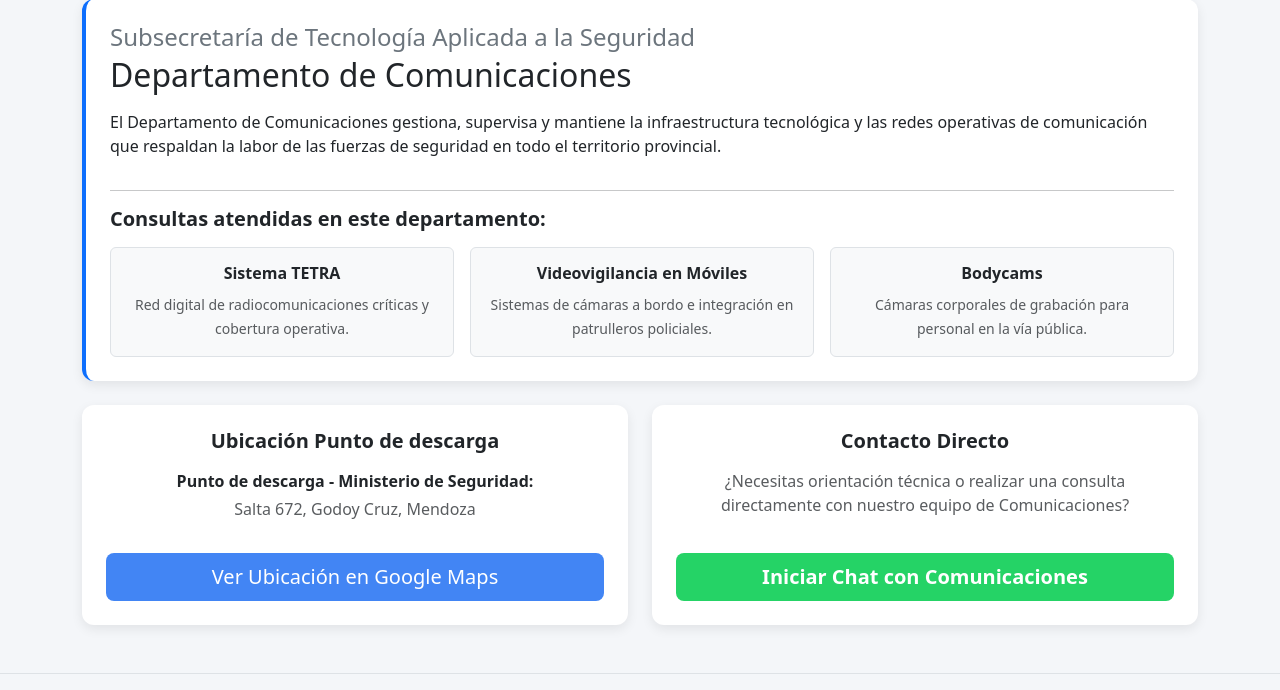
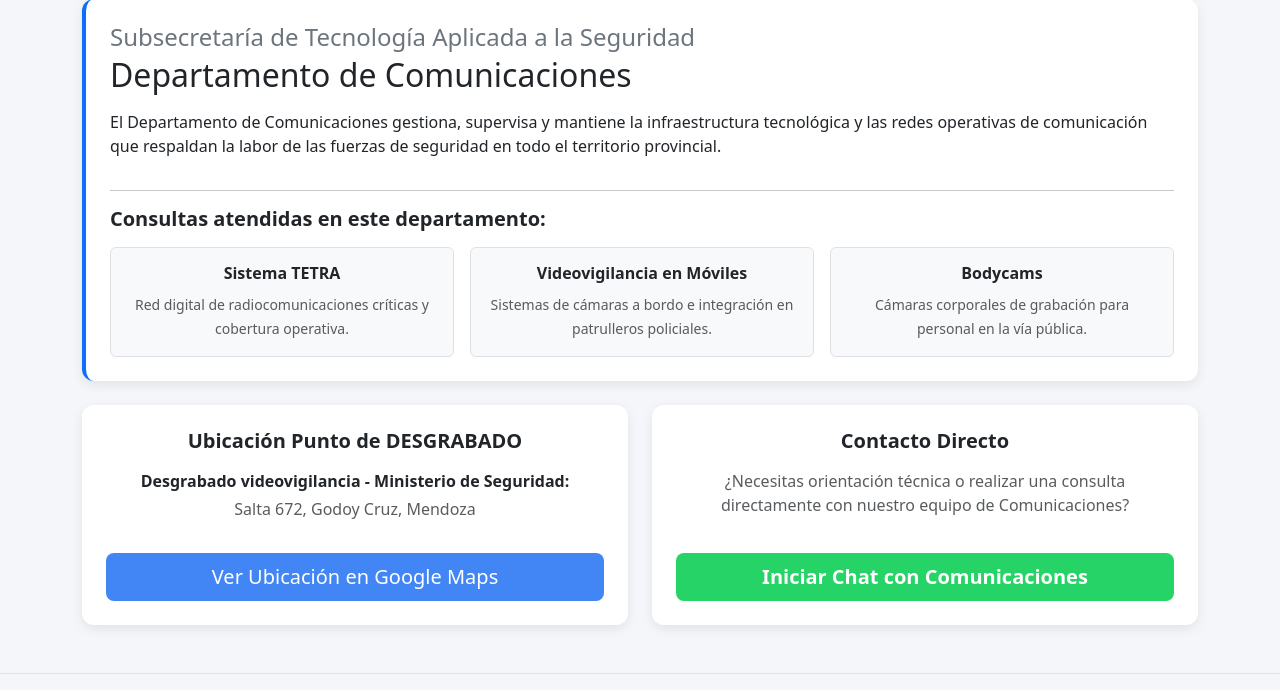
Before and after one commit to Nk30301/Portal-Comunicaciones, a Flask app: page / in a window 1280 px wide. Shown: the part 454-1144 px from the top of the page. Run offline with Flask 3, Linux system fonts and the light colour scheme.

Commit message:
Update index.html

```diff
--- a/templates/index.html
+++ b/templates/index.html
@@ -82,8 +82,8 @@
             <div class="col-md-6">
                 <div class="card card-custom p-4 h-100 text-center d-flex flex-column justify-content-between">
                     <div>
-                        <h5 class="fw-bold mb-3">Ubicación Punto de descarga </h5>
-                        <p class="mb-1"><strong>Punto de descarga - Ministerio de Seguridad:</strong></p>
+                        <h5 class="fw-bold mb-3">Ubicación Punto de DESGRABADO </h5>
+                        <p class="mb-1"><strong>Desgrabado videovigilancia - Ministerio de Seguridad:</strong></p>
                         <p class="text-muted">Salta 672, Godoy Cruz, Mendoza</p>
                     </div>
                     <div>
```
